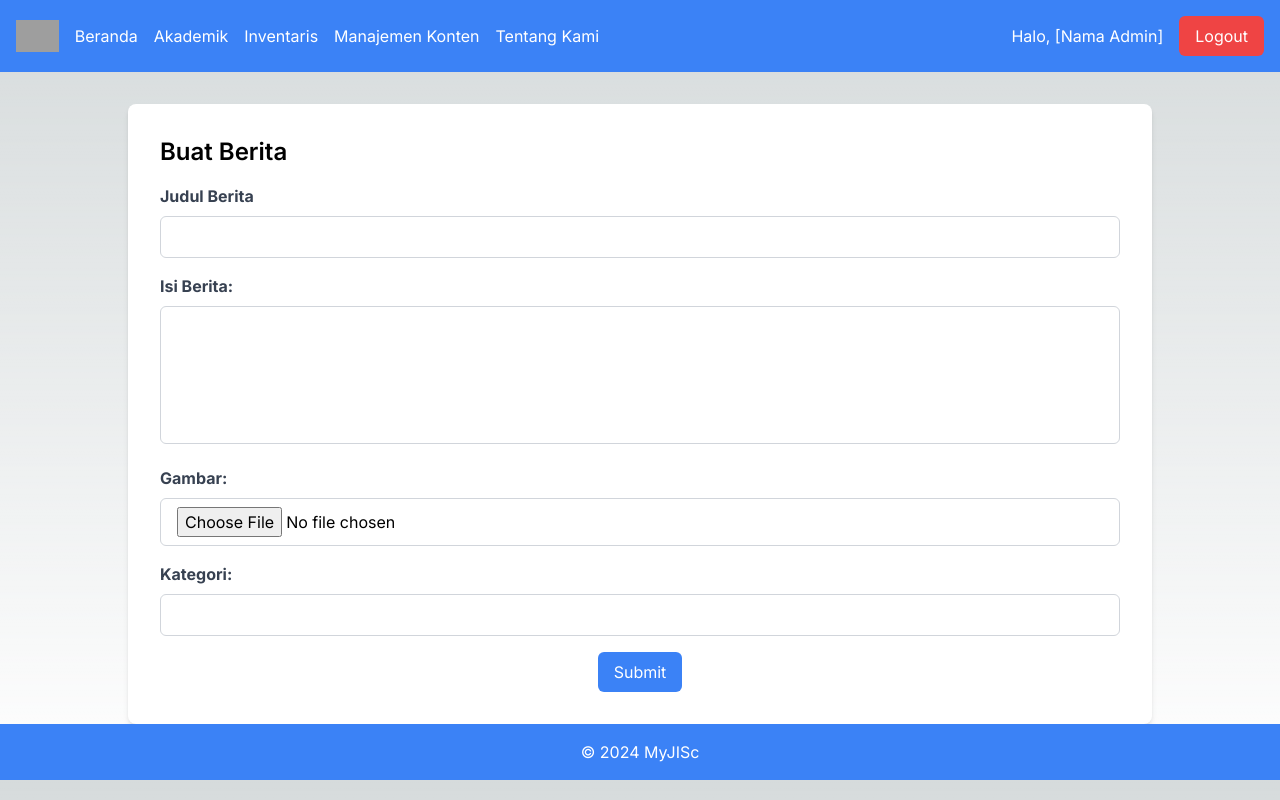
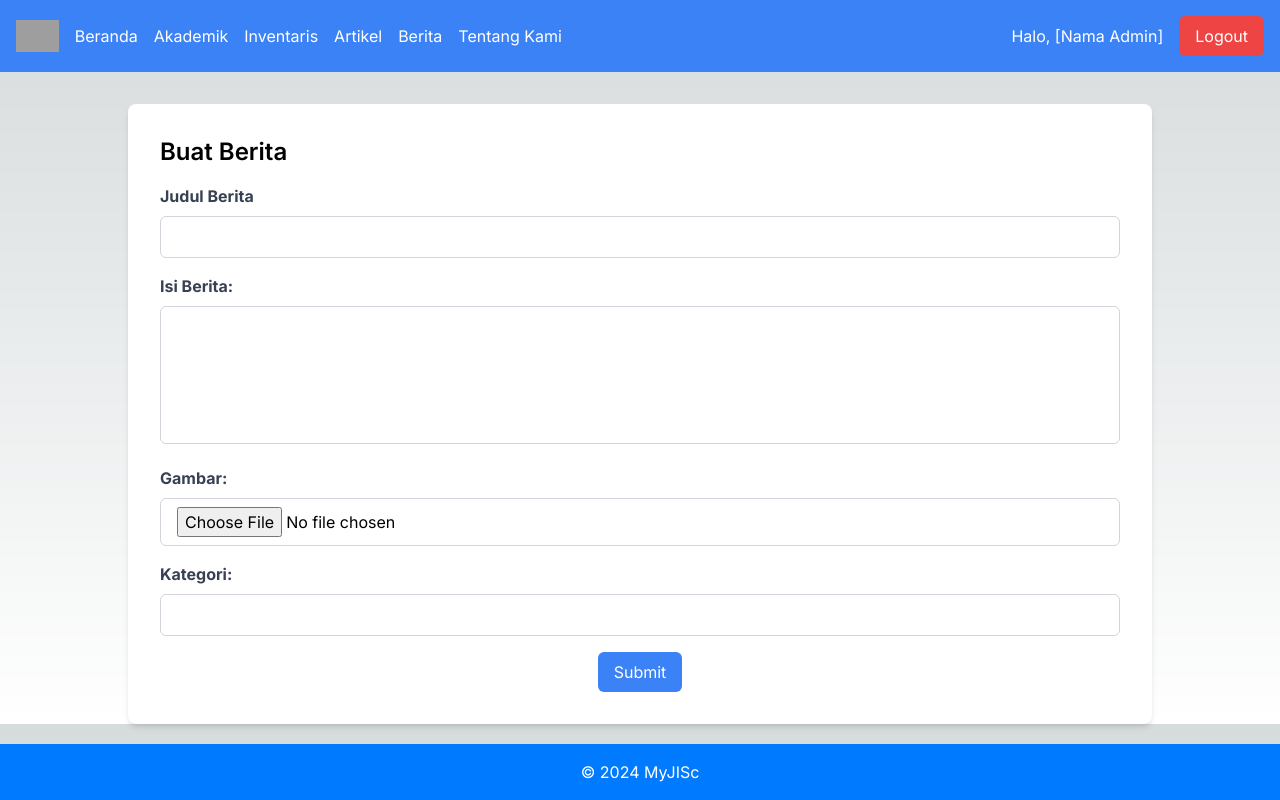
Before and after one commit to KingGedorah/d09-el-yasa-front-end, a Next.js app: page /berita/create in a window 1280 px wide. Built offline with nearby package versions, Linux system fonts and the light colour scheme; grey boxes are pictures that could not be loaded.

Commit message:
create sticky footer

```diff
--- a/src/app/components/footer.js
+++ b/src/app/components/footer.js
@@ -2,10 +2,10 @@ import React from 'react';
 
 const Footer = () => {
   return (
-    <footer class="bg-blue-500 text-white text-center py-4">
-        <div class="container mx-auto">
-            <p>&copy; 2024 MyJISc</p>
-        </div>
+    <footer style={{ position: 'fixed', left: 0, bottom: 0, width: '100%', backgroundColor: '#007bff', color: 'white', textAlign: 'center', padding: '1rem' }}>
+      <div className="container mx-auto">
+        <p>&copy; 2024 MyJISc</p>
+      </div>
     </footer>
   );
 };
--- a/src/app/components/navbar.js
+++ b/src/app/components/navbar.js
@@ -6,11 +6,12 @@ const Navbar = () => {
         <div class="flex items-center text-white">
             <img src="https://www.jakartaislamicschool.com/wp-content/uploads/2023/11/logo-web-sekolah-islam-terbaik-jakarta-timur-jisc.png" alt="Logo" class="h-8 mr-4"/>
             <ul class="flex space-x-4">
-                <li><a href="#" class="text-white">Beranda</a></li>
+                <li><a href="/" class="text-white">Beranda</a></li>
                 <li><a href="#" class="text-white">Akademik</a></li>
                 <li><a href="#" class="text-white">Inventaris</a></li>
-				<li><a href="#" class="text-white">Manajemen Konten</a></li>
-				<li><a href="#" class="text-white">Tentang Kami</a></li>
+                <li><a href="/artikel" class="text-white">Artikel</a></li>
+                <li><a href="/berita" class="text-white">Berita</a></li>
+                <li><a href="#" class="text-white">Tentang Kami</a></li>
             </ul>
         </div>
         <div class="flex items-center">
```
